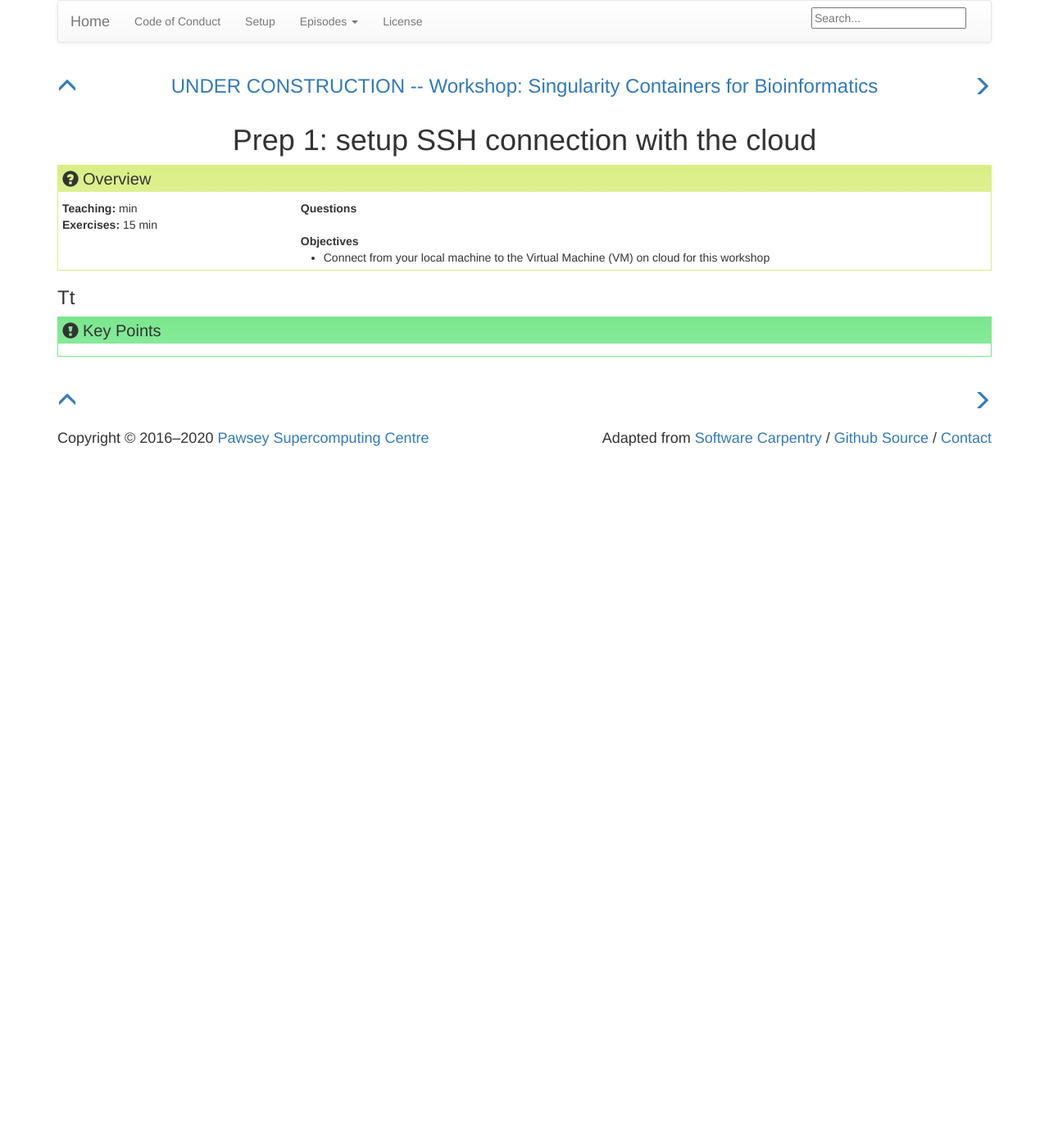
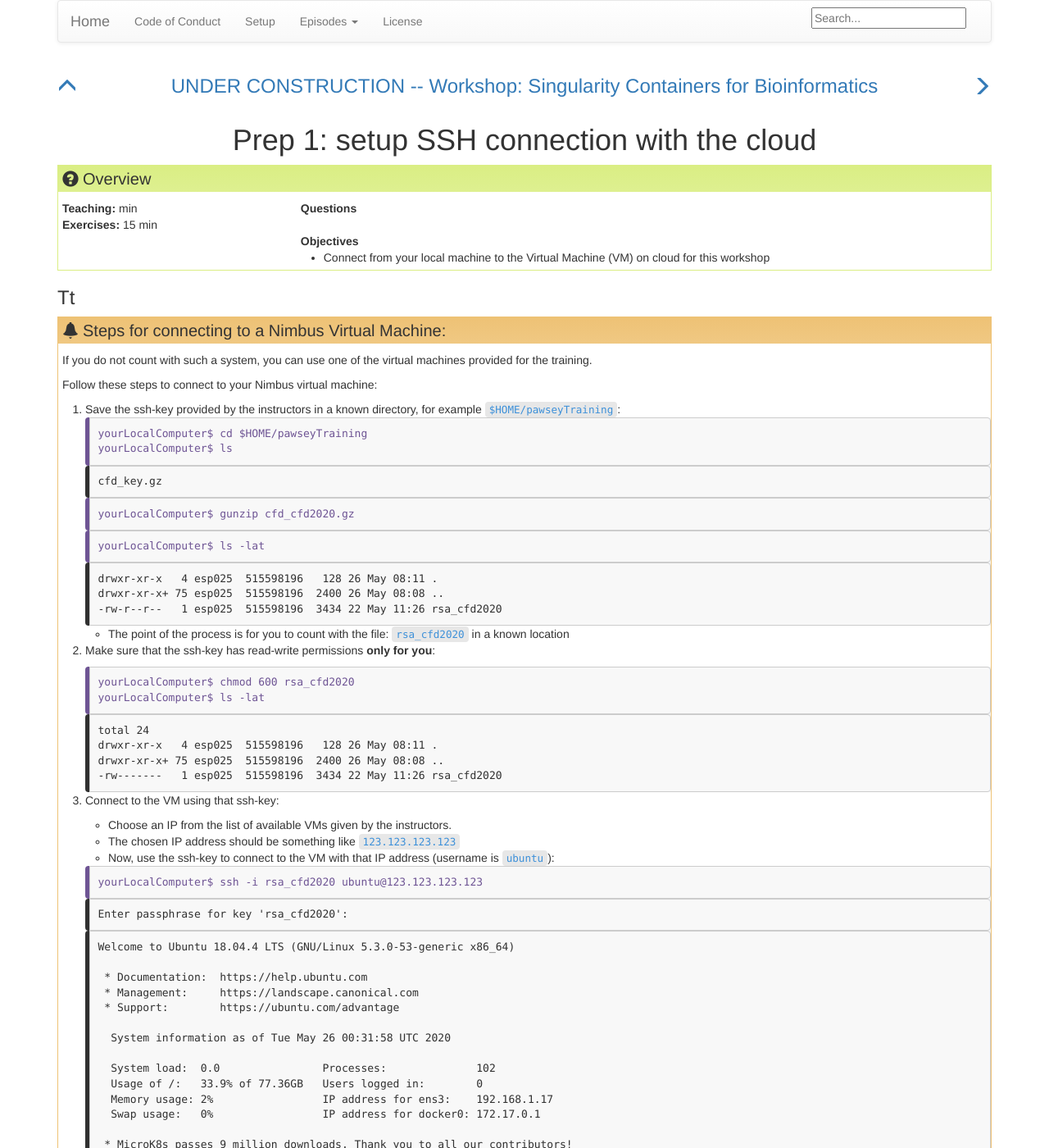
Before and after one commit to PawseySC/containers-bioinformatics-workshop, a Jekyll site: the page built from _episodes/1.prep1-ssh.md, in a window 1280 px wide and 1400 px high. Shown: the whole window at 82% size. Built offline with Jekyll 4.4.1, drawn with Linux system fonts in a browser that asks for light colours; some of the changed text lies outside the part shown.

Commit message:
small edits

```diff
--- a/_episodes/1.prep1-ssh.md
+++ b/_episodes/1.prep1-ssh.md
@@ -9,3 +9,104 @@ objectives:
 
 
 ### Tt
+
+> ## Steps for connecting to a Nimbus Virtual Machine:
+>
+> If you do not count with such a system, you can use one of the virtual machines provided for the training.
+>
+> Follow these steps to connect to your Nimbus virtual machine:
+>
+> 1. Save the ssh-key provided by the instructors in a known directory, for example `$HOME/pawseyTraining`:
+>    ~~~
+>    yourLocalComputer$ cd $HOME/pawseyTraining
+>    yourLocalComputer$ ls
+>    ~~~
+>    {: .bash}
+>
+>    ~~~
+>    cfd_key.gz
+>    ~~~
+>    {: .output}
+>
+>    ~~~
+>    yourLocalComputer$ gunzip cfd_cfd2020.gz
+>    ~~~
+>    {: .bash}
+>
+>    ~~~
+>    yourLocalComputer$ ls -lat
+>    ~~~
+>    {: .bash}
+>
+>    ~~~
+>    drwxr-xr-x   4 esp025  515598196   128 26 May 08:11 .
+>    drwxr-xr-x+ 75 esp025  515598196  2400 26 May 08:08 ..
+>    -rw-r--r--   1 esp025  515598196  3434 22 May 11:26 rsa_cfd2020
+>    ~~~
+>    {: .output}
+>
+>    - The point of the process is for you to count with the file: `rsa_cfd2020` in a known location
+>
+> 2. Make sure that the ssh-key has read-write permissions **only for you**:
+>
+>    ~~~
+>    yourLocalComputer$ chmod 600 rsa_cfd2020
+>    yourLocalComputer$ ls -lat
+>    ~~~
+>    {: .bash}
+>
+>    ~~~
+>    total 24
+>    drwxr-xr-x   4 esp025  515598196   128 26 May 08:11 .
+>    drwxr-xr-x+ 75 esp025  515598196  2400 26 May 08:08 ..
+>    -rw-------   1 esp025  515598196  3434 22 May 11:26 rsa_cfd2020
+>    ~~~
+>    {: .output}
+>
+> 3. Connect to the VM using that ssh-key:
+>
+>    - Choose an IP from the list of available VMs given by the instructors.
+>
+>    - The chosen IP address should be something like `123.123.123.123`
+>
+>    - Now, use the ssh-key to connect to the VM with that IP address (username is `ubuntu`):
+>
+>    ~~~
+>    yourLocalComputer$ ssh -i rsa_cfd2020 ubuntu@123.123.123.123
+>    ~~~
+>    {: .bash}
+>
+>    ~~~
+>    Enter passphrase for key 'rsa_cfd2020':
+>    ~~~
+>    {: .output}
+>
+>    ~~~
+>    Welcome to Ubuntu 18.04.4 LTS (GNU/Linux 5.3.0-53-generic x86_64)
+>
+>     * Documentation:  https://help.ubuntu.com
+>     * Management:     https://landscape.canonical.com
+>     * Support:        https://ubuntu.com/advantage
+>
+>      System information as of Tue May 26 00:31:58 UTC 2020
+>
+>      System load:  0.0                Processes:              102
+>      Usage of /:   33.9% of 77.36GB   Users logged in:        0
+>      Memory usage: 2%                 IP address for ens3:    192.168.1.17
+>      Swap usage:   0%                 IP address for docker0: 172.17.0.1
+>
+>     * MicroK8s passes 9 million downloads. Thank you to all our contributors!
+>
+>         https://microk8s.io/
+>
+>    0 packages can be updated.
+>    0 updates are security updates.
+>
+>    Your Hardware Enablement Stack (HWE) is supported until April 2023.
+>
+>    Last login: Mon May 25 23:18:39 2020 from 27.33.35.111
+>    ubuntu@vm:~$
+>    ~~~
+>    {: .output}
+>
+{: .discussion}
```
Also changed, not shown: _episodes/5.s3-graphical.md (+1 -1 lines), setup.md (+12 -11 lines).
